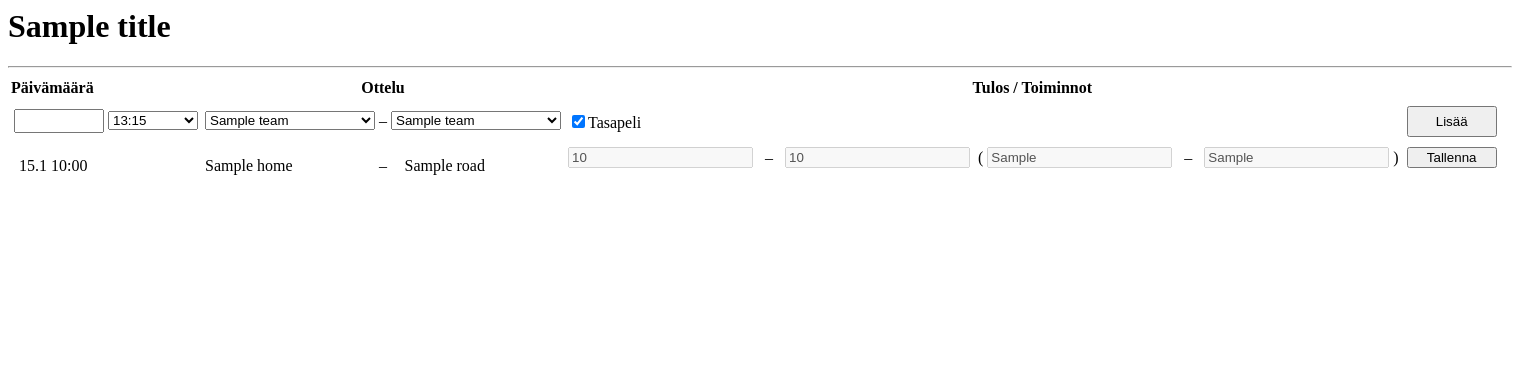
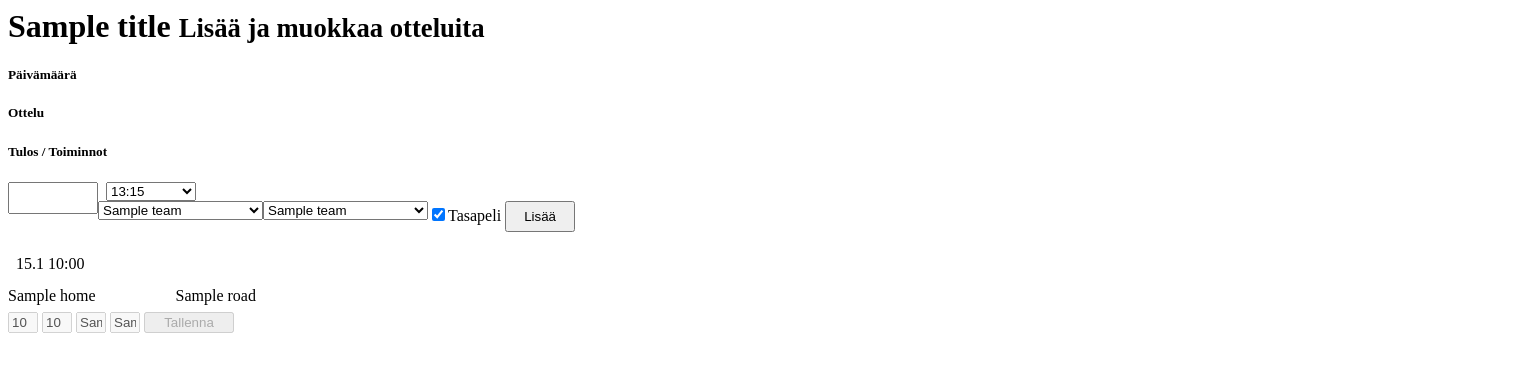
Before and after one commit to bungle/betz, a PHP site: template views/admin.games.phtml in a window 1520 px wide. Shown: the top 372 px of the page. Run offline with PHP 8.4, Linux system fonts and the light colour scheme; the template is opened without the code that fills it: most values are stand-ins (such as "Sample title", 1, 10 or a date in 2020); data that the repository does not hold is empty.

Commit message:
Switched to bootstrap on admin side

```diff
--- a/views/admin.games.phtml
+++ b/views/admin.games.phtml
@@ -2,26 +2,28 @@
 <?php block($css); ?>
 <link rel="stylesheet" href="<?php echo url('~/css/jquery.selectmenu.css'); ?>">
 <?php block(); ?>
-<h1><?php echo $title; ?></h1>
-<hr>
+<div class="page-header">
+    <h1>
+	<?php echo $title; ?>
+	<small>Lisää ja muokkaa otteluita</small>
+    </h1>
+</div>
+
 <?php if (isset($error)): ?>
-<div class="error">
+<div class="alert-message error">
     Ottelun tiedot ovat virheelliset. Tarkista lomake.
 </div>
 <?php endif; ?>
-<table id="bets">
-<tr>
-    <th align="left">Päivämäärä</th>
-    <th colspan="5">Ottelu</th>
-    <th>Tulos / Toiminnot</th>
-</tr>
-<form method="post" action="<?php echo url('~/admin/games'); ?>">
-<tr>
-    <td align="left">
-        <table>
-        <tr style="border: none;">
-            <td><input id="date" name="date" type="text" class="large" style="width: 90px; font-size: 1em;" /></td>
-            <td>
+<div class="row">
+    <div class="span4"><h5>Päivämäärä</h5></div>
+    <div class="span6"><h5>Ottelu</h5></div>
+    <div class="span4"><h5>Tulos / Toiminnot</h5></div>
+</div>
+
+<form method="post"  action="<?php echo url('~/admin/games'); ?>">
+<div class="row">
+   <div class="span4">
+            <input id="date" name="date" type="text" style="float: left; line-height: 1em; padding: 0.5em 1em;width: 90px;" />&nbsp;
                 <select name="time" class="large" style="width: 90px;">
                     <option value="13:15:00"<?php if ($form->time->value == '13:15:00') echo ' selected'; ?>>13:15</option>
                     <option value="17:00:00"<?php if ($form->time->value == '17:00:00') echo ' selected'; ?>>17:00</option>
@@ -29,75 +31,54 @@
                     <option value="21:15:00"<?php if ($form->time->value == '21:15:00') echo ' selected'; ?>>21:15</option>
                     <option value="21:30:00"<?php if ($form->time->value == '21:30:00') echo ' selected'; ?>>21:30</option>
                 </select>
-            </td>
-        </tr>
-        </table>
-    </td>
-    <td colspan="2" align="right">
-        <div style="float: right; text-align: left;">
-        <select name="home" style="width: 170px;">
+    </div>
+    <div class="span6">
+        <div class="span3" style="float: left;">
+        <select name="home" style="width: 165px;">
             <?php foreach ($teams as $team): ?>
                 <option value="<?php echo $team['name']; ?>"<?php if ($form->home->value == $team['name']) echo ' selected'; ?>><?php echo $team['name'] ?></option>
             <?php endforeach; ?>
         </select>
         </div>
-    </td>
-    <td class="dash" style="margin-top: 10px;">&ndash;</td>
-    <td colspan="2">
-        <div style="float: left; text-align: left;">
-        <select name="road" style="width: 170px;">
+        <div class="span3" style="float: left;">
+        <select name="road" style="width: 165px;">
             <?php foreach ($teams as $team): ?>
                 <option value="<?php echo $team['name']; ?>"<?php if ($form->road->value == $team['name']) echo ' selected'; ?>><?php echo $team['name'] ?></option>
             <?php endforeach; ?>
         </select>
         </div>
-    </td>
-    <td align="right">
-        <table width="100%">
-        <tr style="border: none;">
-            <td style="padding-top: 3px;"><input id="draw" type="checkbox" name="draw" checked><label for="draw" style="width:187px;">Tasapeli</label></td>
-            <td style="padding-top: 3px;" align="right"><input type="submit" value="Lisää" style="width: 90px; height: 31px;"></td>
-        </tr>
-        </table>
-    </td>
-</tr>
+    </div>
+    <div class="span5">
+            <input id="draw" type="checkbox" name="draw" checked /><label for="draw">Tasapeli</label>
+            <input type="submit" value="Lisää" style="width: 70px; height: 31px;" />
+    </div>
+</div>
 </form>
+
 <?php $now = date_create(); foreach($games as $game): $date = date_create($game['time']); ?>
-<tr>
-    <td class="time" style="text-align: left;">&nbsp;<?php echo weekday($date, 2) . ' ' . date_format($date, 'j.n H:i'); ?></td>
-    <td class="home"><?php echo $game['home']; ?></td>
-    <td class="f32">
-        <div class="flag <?php echo $game['home_abbr']; ?>">&nbsp;</div>
-    </td>
-    <td class="dash">&ndash;</td>
-    <td class="f32">
-        <div class="flag <?php echo $game['road_abbr']; ?>">&nbsp;</div>
-    </td>
-    <td class="road" align="left"><?php echo $game['road']; ?></td>
-    <td class="bet" align="right">
+
+<div class="row">
+    <div class="span4" style="line-height: 32px;">&nbsp;<?php echo weekday($date, 2) . ' ' . date_format($date, 'j.n H:i'); ?></div>
+    <div class="span6" style="height: 32px; line-height: 32px;">
+            <div class="f32 span3" style="float: left;">
+              <div style="text-align: right; padding-right: 40px; background-position: right;" class="flag <?php echo $game['home_abbr']; ?>"><?php echo $game['home']; ?></div>
+            </div>
+        <div class="f32 span3" style="float: left;">
+             <div style="padding-left: 40px;" class="flag <?php echo $game['road_abbr']; ?>"><?php echo $game['road']; ?></div>
+        </div>
+
+    </div>
+    <div class="span5">
         <form method="post" action="<?php echo url('~/admin/games/' . $game['id']); ?>">
-        <table width="100%">
-        <tr style="border: none;">
-            <td><input type="text" class="large" name="home_goals_total" value="<?php echo $game['home_goals_total']; ?>"<?php if ($now < $date) echo ' disabled'; ?>></td>
-            <td>&nbsp;</td>
-            <td>&ndash;</td>
-            <td>&nbsp;</td>
-            <td><input type="text" class="large" name="road_goals_total" value="<?php echo $game['road_goals_total']; ?>"<?php if ($now < $date) echo ' disabled'; ?>></td>
-            <td>&nbsp;(</td>
-            <td><input type="text" class="large" name="home_goals" value="<?php echo $game['home_goals']; ?>"<?php if ($now < $date) echo ' disabled'; ?>></td>
-            <td>&nbsp;</td>
-            <td>&ndash;</td>
-            <td>&nbsp;</td>
-            <td><input type="text" class="large" name="road_goals" value="<?php echo $game['road_goals']; ?>"<?php if ($now < $date) echo ' disabled'; ?>></td>
-            <td>)&nbsp;</td>
-            <td style="text-align: right;"><input type="submit" class="game" value="Tallenna" style="width: 90px;"<?php if ($now < $date) echo ' disabled'; ?></td>
-        </tr>
-        </table>
+            <input style="width: 30px;" type="text" class="large" name="home_goals_total" value="<?php echo $game['home_goals_total']; ?>"<?php if ($now < $date) echo ' disabled'; ?>>
+            <input style="width: 30px;" type="text" class="large" name="road_goals_total" value="<?php echo $game['road_goals_total']; ?>"<?php if ($now < $date) echo ' disabled'; ?>>
+            <input style="width: 30px;" type="text" class="large" name="home_goals" value="<?php echo $game['home_goals']; ?>"<?php if ($now < $date) echo ' disabled'; ?>>
+            <input style="width: 30px;" type="text" class="large" name="road_goals" value="<?php echo $game['road_goals']; ?>"<?php if ($now < $date) echo ' disabled'; ?>>
+            <input type="submit" class="game" value="Tallenna" style="width: 90px;"<?php if ($now < $date) echo ' disabled'; ?>>
         </form>
-    </td>
-</tr>
+    </div>
+</div>
 <?php endforeach; ?>
-</table>
 <?php block($scripts); ?>
 <script src="<?php echo url('~/js/jquery.selectmenu.js'); ?>"></script>
 <script>
```
Also changed, not shown: layouts/layout.admin.phtml (+58 -58 lines), lib/controllers.admin.php (+10 -2 lines), views/admin.news.phtml (+22 -11 lines), views/admin.scorers.phtml (+15 -22 lines), views/admin.teams.phtml (+35 -34 lines), views/admin.users.phtml (+10 -4 lines).
